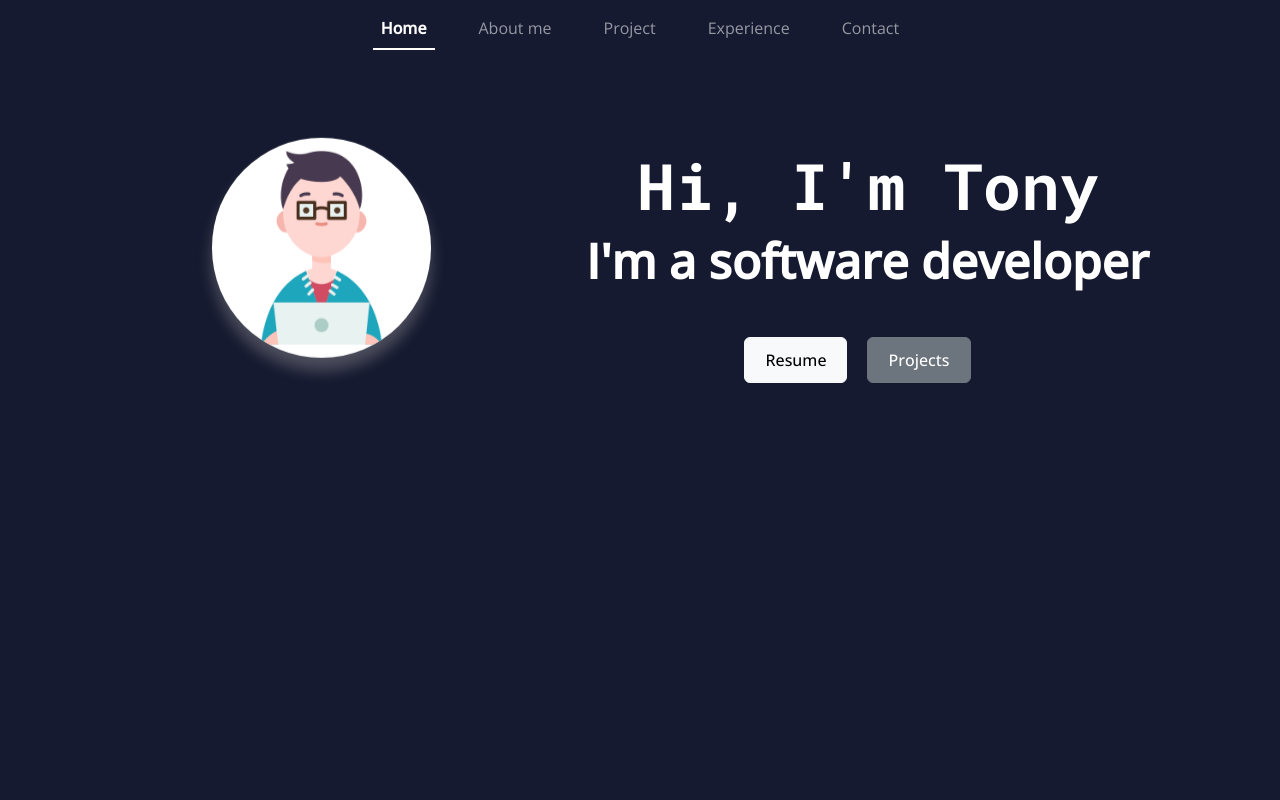
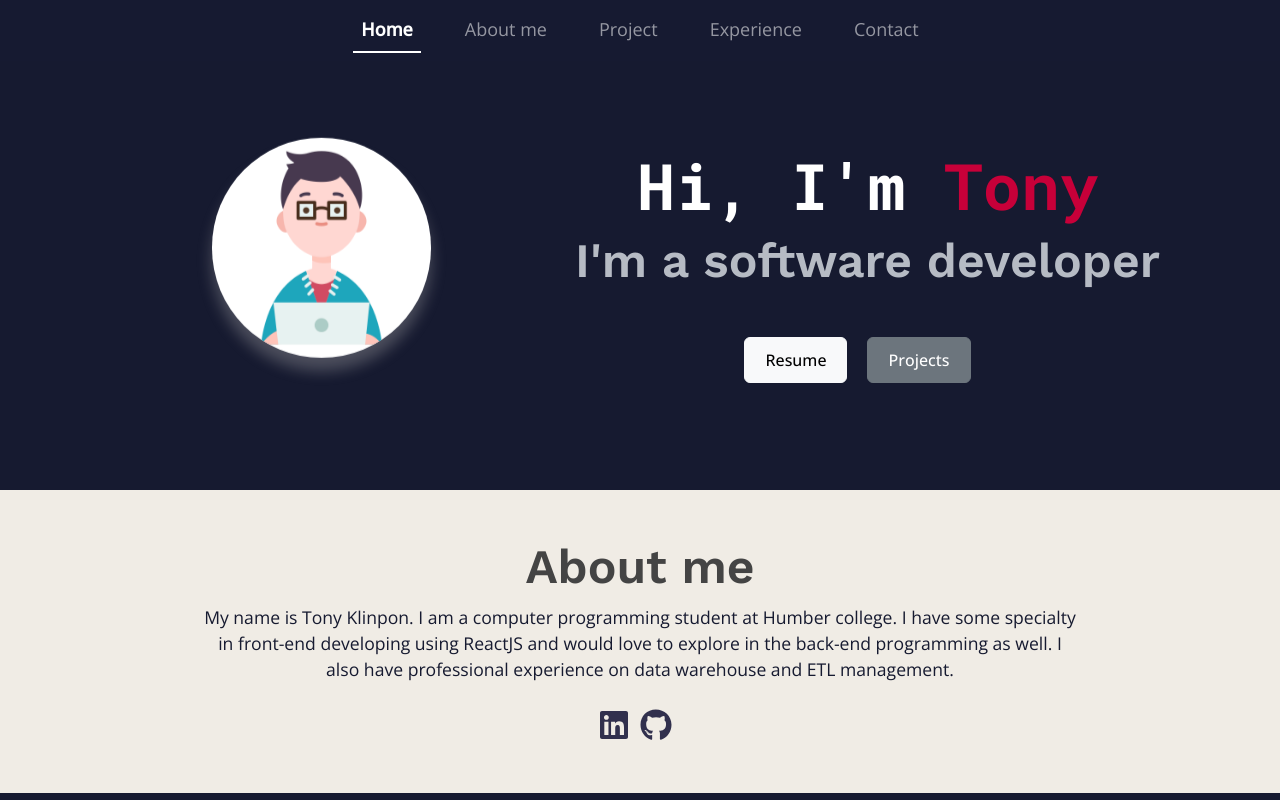
Before and after one commit to tonytkl/React_portfolio, a React (Create React App) app: page / in a window 1280 px wide. Built offline with nearby package versions, Linux system fonts and the light colour scheme.

Commit message:
Add about me section

```diff
--- a/src/components/AboutMe.js
+++ b/src/components/AboutMe.js
@@ -1,17 +1,18 @@
-import devImage from '../images/developer.png';
+import profileImg from '../images/profile.png';
 import { Container, Row, Col, Button } from 'react-bootstrap';
 import resume from '../document/Resume_SoftwareDeveloper.pdf';
 import { FontAwesomeIcon } from '@fortawesome/react-fontawesome'
 import { faLinkedin, faGithub } from '@fortawesome/free-brands-svg-icons';
 
 function AboutMe() {
-    return <Container>
+    return <div>
+        <Container>
             <Row id='home' className='p-4 align-items-center'>
                 <Col md={6} lg={5} className='p-2'>
-                <a href="https://www.flaticon.com/authors/amethystdesign" title="AmethystDesign"><img id="mainImg" src={devImage} /></a>
+                    <a href="https://www.flaticon.com/authors/amethystdesign" title="AmethystDesign"><img id="mainImg" src={profileImg} /></a>
                 </Col>
                 <Col md={6} lg={7} className='p-4'>
-                <h1 id="mainHeader">Hi, I'm Tony</h1>
+                    <h1 id="mainHeader">Hi, I'm <span className='highlight'>Tony</span></h1>
                     <h2 className='secondaryHeader'>I'm a software developer</h2>
                     <div className='centerButton'>
                         <Button variant="light" href={resume} download="Resume_Tony">Resume</Button>
@@ -19,15 +20,18 @@ function AboutMe() {
                     </div>
                 </Col>
             </Row>
-        {/* <Row id='aboutMe' className='lightSection'>
+        </Container>
+        <Container className='lightSection'>
+            <Row id='aboutMe' className='p-5'>
                 <h2 className='secondaryHeader'>About me</h2>
-            <p>My name is Tony Klinpon. I am a computer programming student at Humber college. </p>
+                <p>My name is Tony Klinpon. I am a computer programming student at Humber college. I have some specialty in front-end developing using ReactJS and would love to explore in the back-end programming as well. I also have professional experience on data warehouse and ETL management.</p>
                 <div>
                     <a href="https://www.linkedin.com/in/tony-klinpon/"><FontAwesomeIcon icon={faLinkedin} className='icon' /></a>
                     <a href="https://www.github.com/tonytkl"><FontAwesomeIcon icon={faGithub} className='icon' /></a>
                 </div>
-        </Row> */}
+            </Row>
         </Container>
+    </div>
 }
 
 export default AboutMe;
--- a/src/styles.css
+++ b/src/styles.css
@@ -2,6 +2,9 @@
 https://colorhunt.co/palette/161a3031304db6bbc4f0ece5
  */
 
+/* ####### */
+/* General */
+/* ####### */
 body {
   margin: 0;
   font-family: 'Open Sans', sans-serif;
@@ -10,25 +13,41 @@ body {
   color: white;
 }
 
+p{
+  font-size: 1.1rem;
+}
+
 .lightSection {
   background-color: #F0ECE5;
   color: #161A30;
+  margin-left: 0;
+  margin-right: 0;
+  min-width: 100%;
 }
 
 .secondaryHeader{
-  font-family: 'Open Sans', sans-serif;
+  font-family: 'Work Sans', sans-serif;
+  color: #B6BBC4;
   font-weight: 600;
   font-size: 2rem;
+}
+
+.lightSection .secondaryHeader{
+  color: #444444;
 }
 
 .btn {
   padding: 10px 20px;
 }
 
+.highlight{
+  color: #C70039;
+}
 
-/* ############# */
+
+/* ########### */
 /* NAV section */
-/* ############# */
+/* ########### */
 .mainNavBar {
   background-color: #161a31;
   position: fixed;
@@ -39,12 +58,13 @@ body {
 .nav-link{
   margin-left: 10px;
   margin-right: 10px;
+  font-size: 18px;
 }
 
 
-/* ############# */
+/* ############ */
 /* Home section */
-/* ############# */
+/* ############ */
 #home{
   text-align: center;
   margin-top: 40px;
@@ -71,7 +91,7 @@ body {
   }
 }
 
-/* CSS to s breakpoint */
+/* CSS to sm breakpoint */
 @media (min-width: 576px) {
   #mainImg{
     width: 70%;
@@ -86,6 +106,7 @@ body {
   }
 }
 
+/* CSS to md breakpoint */
 @media (min-width: 768px) {
   #mainImg{
     width: 70%;
@@ -103,6 +124,7 @@ body {
   }
 }
 
+/* CSS to lg breakpoint */
 @media (min-width: 992px) {
   #home{
     height: 450px;
@@ -150,11 +172,32 @@ body {
   font-weight: 500;
 }
 
+/* ############### */
+/* Aboutme section */
+/* ############### */
+
+#aboutMe{
+  text-align: center;
+}
 
 #aboutMe .icon{
   width: 2rem;
   height: 2rem;
   margin-top: 10px;
   margin-right: 10px;
+  color: #31304D;
+  transition: 0.1s;
+}
 
+#aboutMe .icon:hover{
+  color: #C70039;
+  transition: 0.1s;
 }
+
+/* CSS to lg breakpoint */
+@media (min-width: 992px) {
+  #aboutMe{
+    padding-left: 15% !important;
+    padding-right: 15% !important;
+  }
+}
```
Also changed, not shown: src/images/profile.png (renamed from src/images/developer.png). Lines whose indentation alone changed are shown as unchanged.
